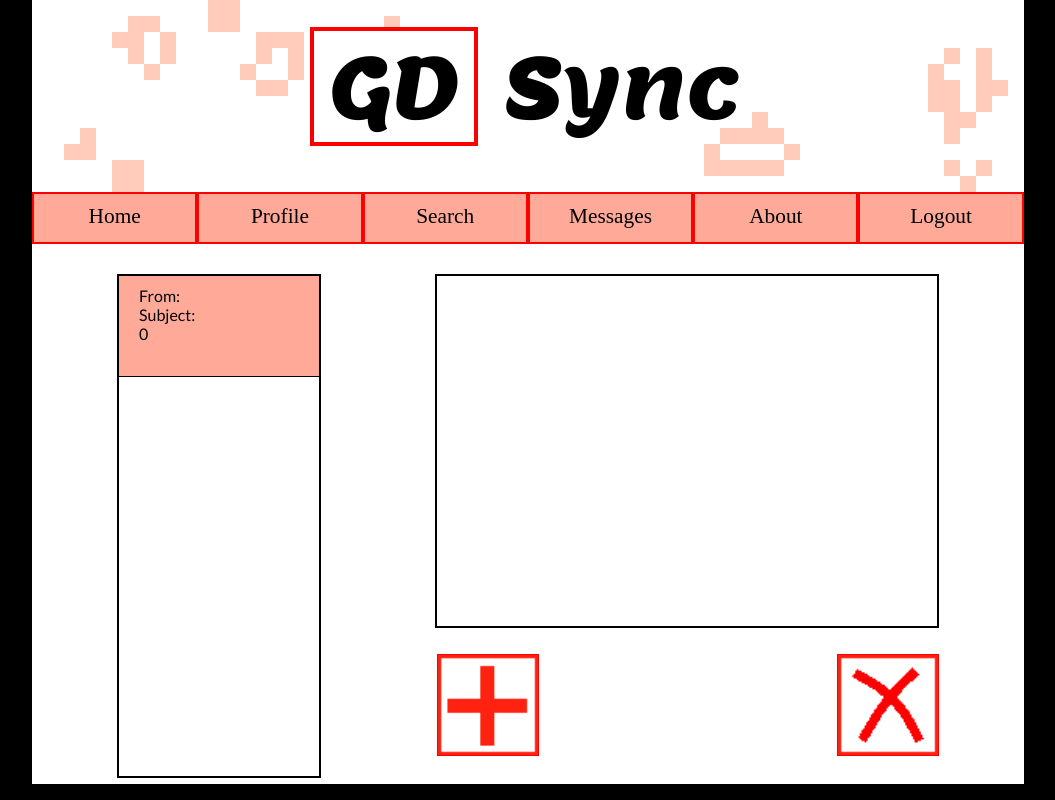
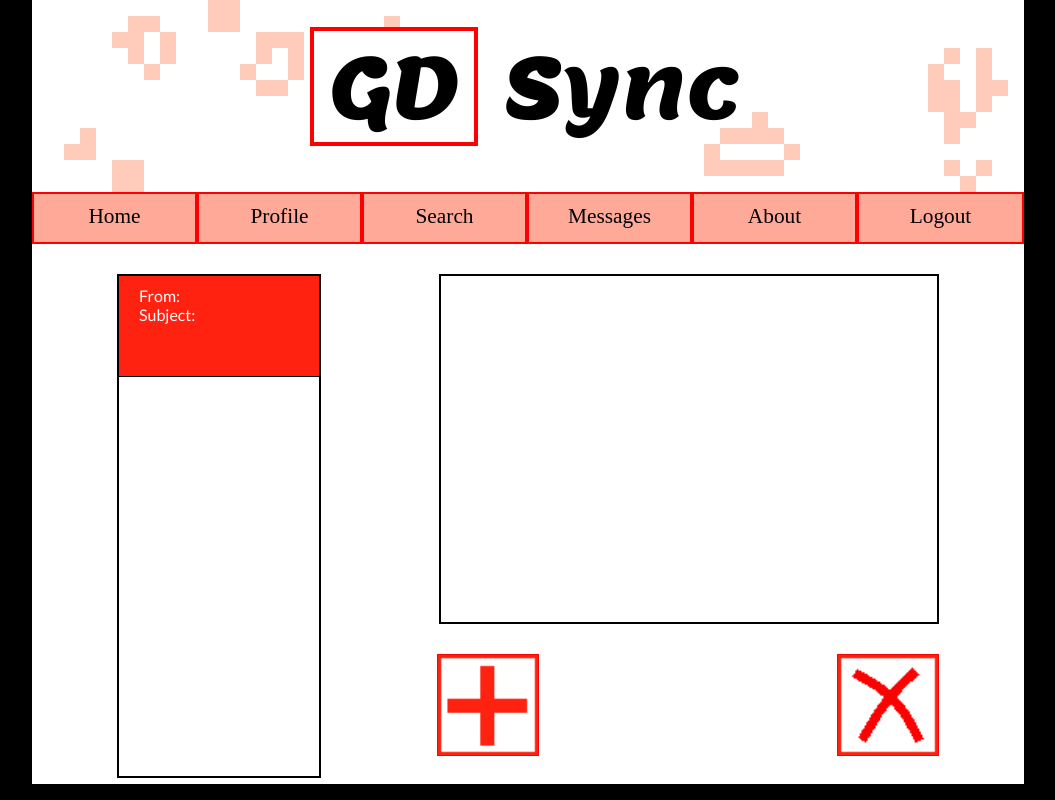
Before and after one commit to mholtkamp/wadp, a PHP site: page /message.php in a window 1280 px wide. Shown: the whole page, without its empty margins (112-1167 px from the left). Run offline with PHP 8.4, Linux system fonts and the light colour scheme; the visitor is signed in with stand-in values (Sample User, id 1); tables that the repository leaves empty or names only in its code hold one stand-in row (values such as "Sample post"); data that the repository does not hold is empty; some web fonts are replaced.

Commit message:
Message system completely working
Delete messages, Subject Lines, Extra CSS

```diff
--- a/basestyle.css
+++ b/basestyle.css
@@ -78,7 +78,7 @@ body
     text-decoration: none;
 	border-left: solid 2px red;
 	border-right: solid 2px red;
-	width: 16.26%;
+	width: 161px;
 	height: 100%;
 	text-align: center;
 	position: relative;
@@ -86,6 +86,12 @@ body
 	background-color: #FFAA99;
 	-webkit-transition: background-color 0.5s, -webkit-transform 0.5s;
     transition: background-color 0.5s, transform 0.5s;
+
+}
+
+#finalopt
+{
+	width: 163px;
 
 }
 
@@ -449,6 +455,8 @@ margin: 20px;
 	width: 500px;
 	height: 350px;
 	border: solid 2px black;
+	padding: 20px;
+	box-sizing: border-box;
 }
 
 #message-compose
@@ -473,6 +481,7 @@ margin: 20px;
 	border: solid 1px red;
 	background-image: url("delete.png");
 	background-size: 100px 100px;
+	display: block;
 
 }
 
@@ -488,11 +497,9 @@ margin: 20px;
 	color:black;
 	background-color: #ffAA99;
 	padding: 10px 20px;
-}
+	-webkit-transition: background-color 0.5s, color 0.5s, -webkit-transform 0.5s;
+    transition: background-color 0.5s, color 0.5s, transform 0.5s;
+	cursor:  pointer;
 
-.selected-message-head
-{
-	background-color: #ff2211;
-	color: #ffffff;
 
 }
--- a/compose.html
+++ b/compose.html
@@ -10,6 +10,8 @@
 		<br>
 		<label>To: <input type="text" name="recip"></label>
 		<br>
+		<label>Subject: <input type="text" name="subj"></label>
+		<br>
 		Message: <br> <textarea name="message" rows="4" cols="40" required></textarea>
 		<br>
 		<input type="submit" value="Send">
--- a/mail.js
+++ b/mail.js
@@ -5,8 +5,35 @@ function openCompose()
 
 }
 
-function updateBody()
+function deleteMessage()
 {
-	document.getElementById("message-body").innerHTML = bodies[selected];
+	if(selected != -1)
+		window.location.href = "./deletemessage.php?mid=" + msgIds[selected];
+}
 
+function updateBody(el)
+{
+	var msgs = document.getElementsByClassName("message-head");
+
+	for(var i = 0; i < msgs.length; i++)
+	{
+		msgs[i].style.backgroundColor = "#ffAA99";
+		msgs[i].style.color = "#000000";
+	}
+
+	if((msgs.length > 0) && (el == null))
+	{
+		msgs[0].style.backgroundColor = "#ff2211";
+		msgs[0].style.color = "#ffffff";
+		selected = 0;
+		document.getElementById("message-body").innerHTML = bodies[selected];
+	}
+	else if(el != null)
+	{
+		el.style.backgroundColor = "#ff2211";
+		el.style.color = "#ffffff";
+		document.getElementById("message-body").innerHTML = bodies[selected];
+	}
+	else
+		document.getElementById("message-body").innerHTML = "No messages";
 }
--- a/message.php
+++ b/message.php
@@ -9,7 +9,7 @@
 
 <div id="message-disp">
 	<div id="message-list">
-		<script>var bodies = []; var selected = -1;</script>
+		<script>var bodies = []; var selected = -1; var msgIds = [];</script>
 		<?php
 try
 		{
@@ -25,13 +25,13 @@ try
 			$i=0;
 			while($res != null)
 			{
-
-				echo '<div class="message-head" onclick="selected = ' . $i . '; updateBody();">';
+				echo '<div class="message-head" onclick="selected = ' . $i . '; updateBody(this);">';
 				echo 'From: ' . $res['Sender'] . '<br>';
-				echo 'Subject: ' . $res['Subject'] . '<br>' . $i . '<br>';
+				echo 'Subject: ' . $res['Subject'] . '<br>';
 				echo '</div>';
 
 				echo '<script> bodies.push("' . $res['Message'] . '");</script>';
+				echo '<script> msgIds.push("' . $res['MessageID'] . '");</script>';
 
 				$i++;
 				$res = $stmt->fetch();
@@ -54,13 +54,14 @@ try
 
 	</div>
 
-	<div id="message-delete"onmouseover="setStrobe(this);" onmouseout="resetStrobe(); strobeElement = null;">
+	<div id="message-delete"onmouseover="setStrobe(this);" onmouseout="resetStrobe(); strobeElement = null;" onclick="deleteMessage()";>
 
 	</div>
 </div>
 
 
 <script src="./mail.js"></script>
+<script> updateBody(); </script>
 <?php
 	add_footer();
 ?>
--- a/sendmessage.php
+++ b/sendmessage.php
@@ -9,9 +9,9 @@
 			{
 			$conn = new PDO('mysql:host=localhost;dbname=gds', 'gds','gdsdb');
 
-			$cstmt = $conn->prepare('INSERT INTO messages (Sender, Recipient, Message) VALUES(:sender, :recip, :message)');
+			$cstmt = $conn->prepare('INSERT INTO messages (Sender, Recipient, Message, Subject) VALUES(:sender, :recip, :message, :subj)');
 
-			$cstmt->execute(array('sender' => $_SESSION['user'], 'recip' => $_POST['recip'], 'message' => $_POST['message']));
+			$cstmt->execute(array('sender' => $_SESSION['user'], 'recip' => $_POST['recip'], 'message' => $_POST['message'], 'subj' => $_POST['subj']));
 
 			$res = $cstmt->fetch();
 
--- a/util.php
+++ b/util.php
@@ -74,9 +74,9 @@
 		echo '<a class="navopt"><span>About</span></a>';
 
 		if(!array_key_exists('user',$_SESSION))
-			echo '<a class="navopt" href="./prelogin.php"><span>Login</span></a>';
+			echo '<a id="finalopt" class="navopt" href="./prelogin.php"><span>Login</span></a>';
 		else
-			echo '<a class="navopt" href="./logout.php"><span>Logout</span></a>';
+			echo '<a id="finalopt" class="navopt" href="./logout.php"><span>Logout</span></a>';
 
 		echo '
 	</div>';
```
Also changed, not shown: deletemessage.php (added, +17 -0 lines).
